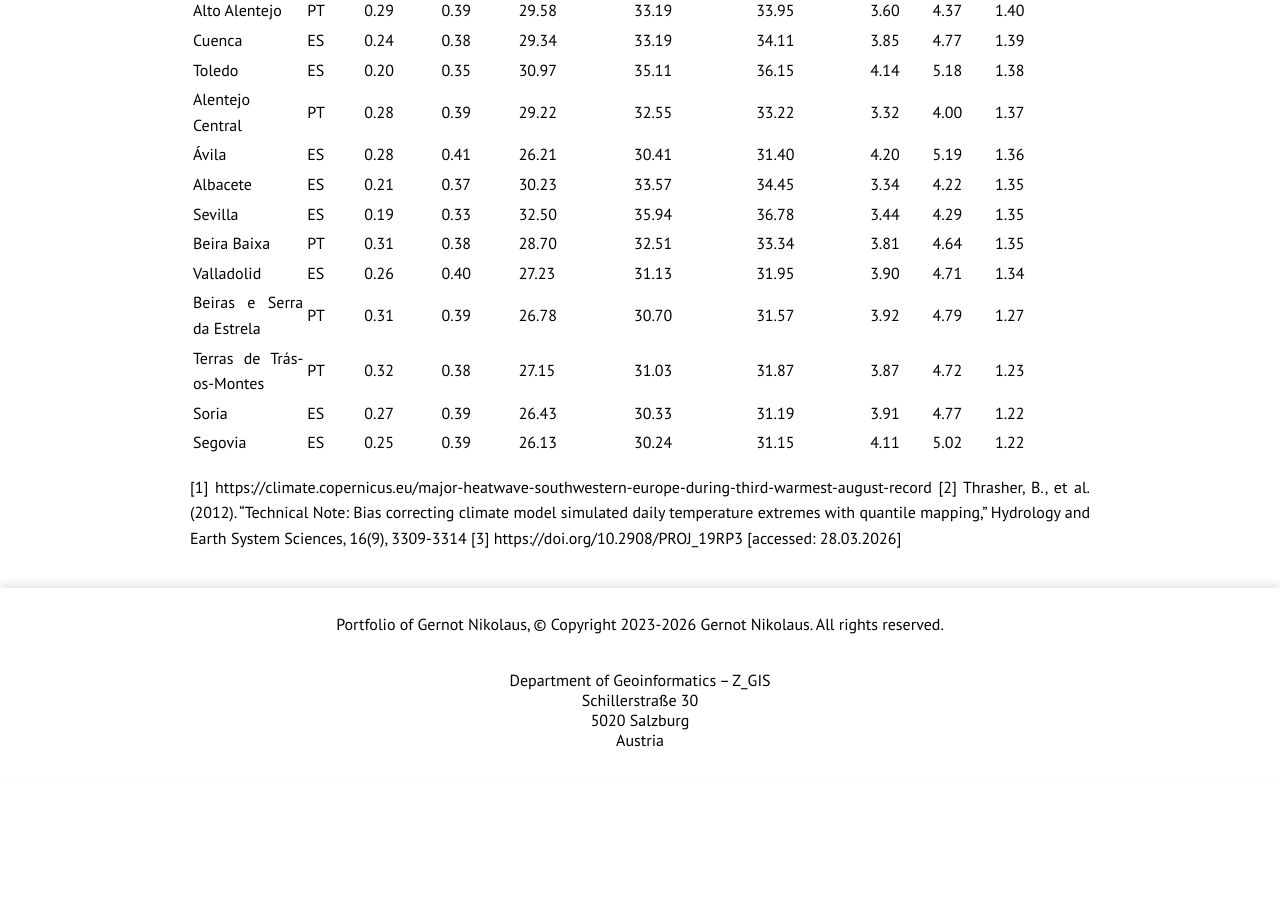
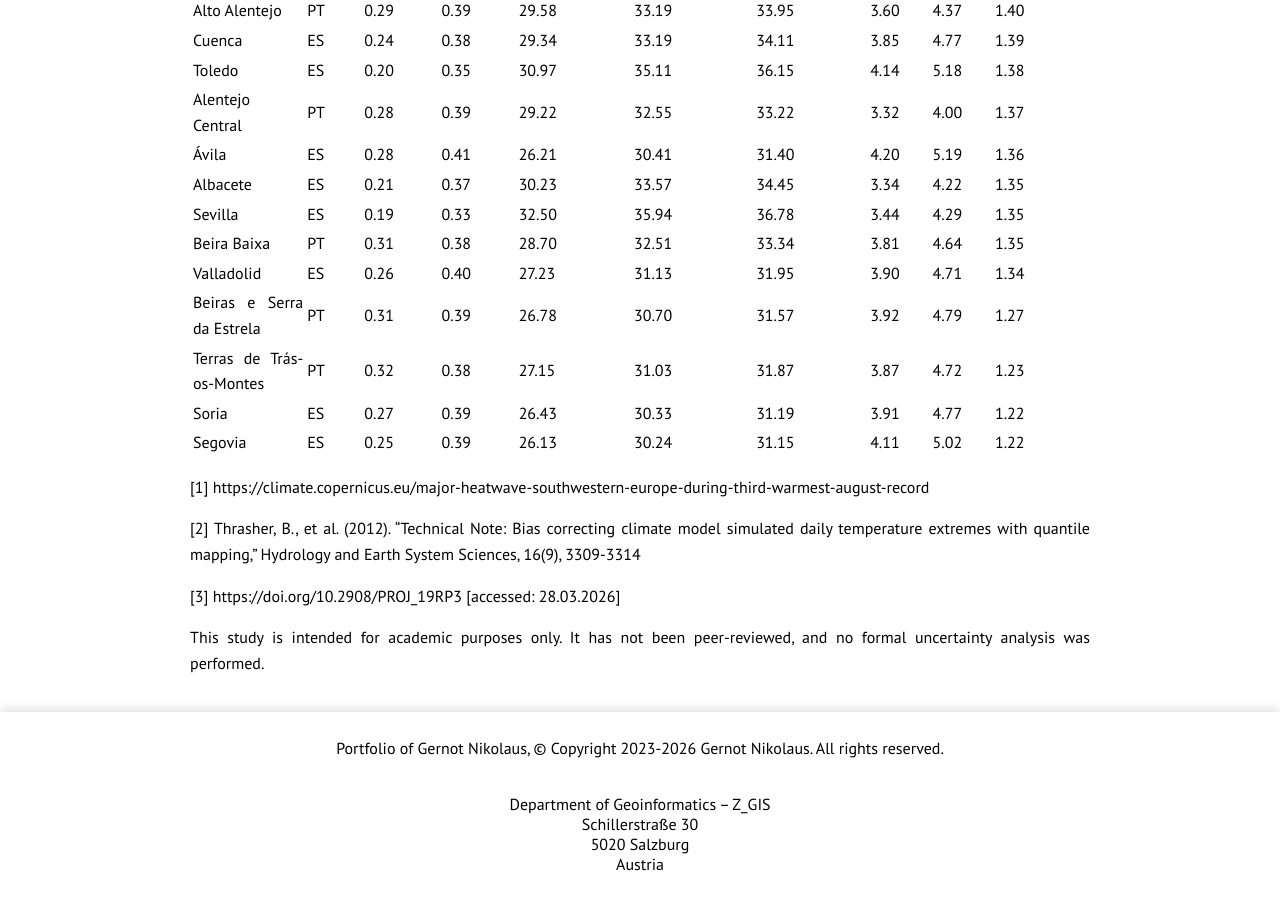
Before and after one commit to gernotnikolaus/gernotnikolaus.github.io, a Jekyll site: the page built from _projects/2026-03-29-ProjectedHeatExposure-ElderlyPopulations-SouthwesternEurope.md, in a window 1280 px wide and 900 px high, scrolled down 4060 px. Built offline with Jekyll 4.4.1, drawn with Linux system fonts in a browser that asks for light colours; before the commit the page ends 4836 px from its top, so only the background shows below that.

Commit message:
heat study

```diff
--- a/_projects/2026-03-29-ProjectedHeatExposure-ElderlyPopulations-SouthwesternEurope.md
+++ b/_projects/2026-03-29-ProjectedHeatExposure-ElderlyPopulations-SouthwesternEurope.md
@@ -81,5 +81,9 @@ The results show a spatial concentration of heat-related demographic exposure in
 
 
 [1] https://climate.copernicus.eu/major-heatwave-southwestern-europe-during-third-warmest-august-record
+
 [2] Thrasher, B., et al. (2012). "Technical Note: Bias correcting climate model simulated daily temperature extremes with quantile mapping," Hydrology and Earth System Sciences, 16(9), 3309-3314
+
 [3] https://doi.org/10.2908/PROJ_19RP3 [accessed: 28.03.2026]
+
+This study is intended for academic purposes only. It has not been peer-reviewed, and no formal uncertainty analysis was performed.
```
